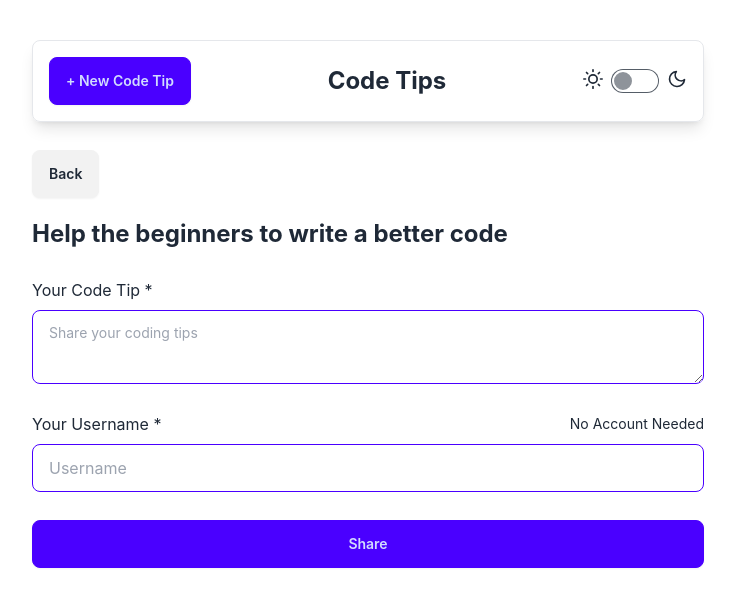
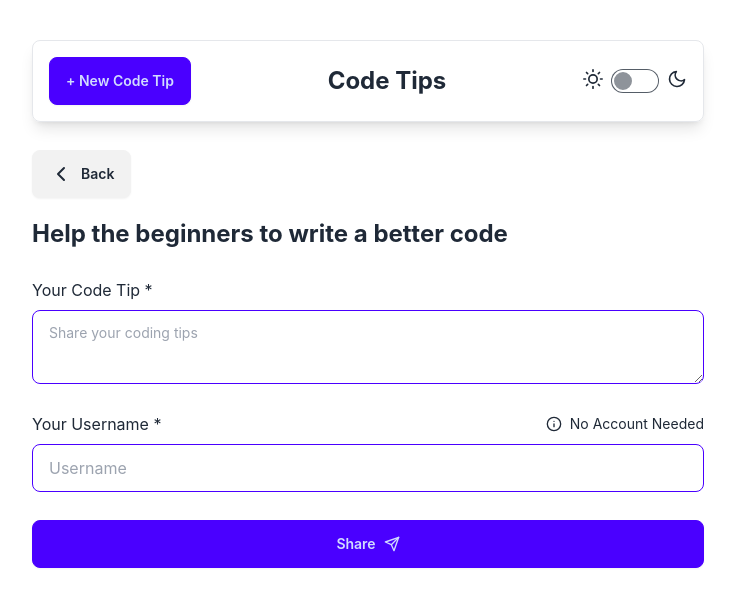
Before and after one commit to mirankavinda/dailycode.live, a React (Vite) app: page /new in a window 1280 px wide. Shown: the top 606 px of the page, without its empty margins (272-1007 px from the left). Built offline with nearby package versions, Linux system fonts and the light colour scheme.

Commit message:
btn-customize

```diff
--- a/src/Screens/NewCodeTip/AddNewScreen.jsx
+++ b/src/Screens/NewCodeTip/AddNewScreen.jsx
@@ -1,12 +1,15 @@
 import React from 'react'
 import Header from '../Home/components/Header'
+import { ChevronLeft } from 'lucide-react'
+import { Send } from 'lucide-react'
+import { Info } from 'lucide-react'
 
 const AddNewScreen = () => {
   return (
     <div>
       <Header/>
 
-      <button className='btn mt-7'>Back</button>
+      <button className='btn mt-7'> <ChevronLeft/> Back</button>
       <h2 className='font-bold text-2xl mt-5'>Help the beginners to write a better code </h2>
       <div className='flex flex-col mt-7 gap-2'>
         <label>Your Code Tip *</label>
@@ -15,12 +18,12 @@ const AddNewScreen = () => {
 
       <div className='flex flex-col mt-7 gap-2'>
         <label className='flex justify-between'>Your Username *
-          <span className='flex items-center gap-2 text-sm'>No Account Needed</span>
+          <span className='flex items-center gap-2 text-sm'><Info className='h-4 w-4'/>No Account Needed</span>
         </label>
         <input type="text" placeholder="Username" className="input input-bordered w-full border-primary"/>
       </div>
 
-      <button className='btn w-full btn-primary mt-7'>Share</button>
+      <button className='btn w-full btn-primary mt-7'>Share<Send className='h-4 w-4'/></button>
     </div>
   )
 }
```
